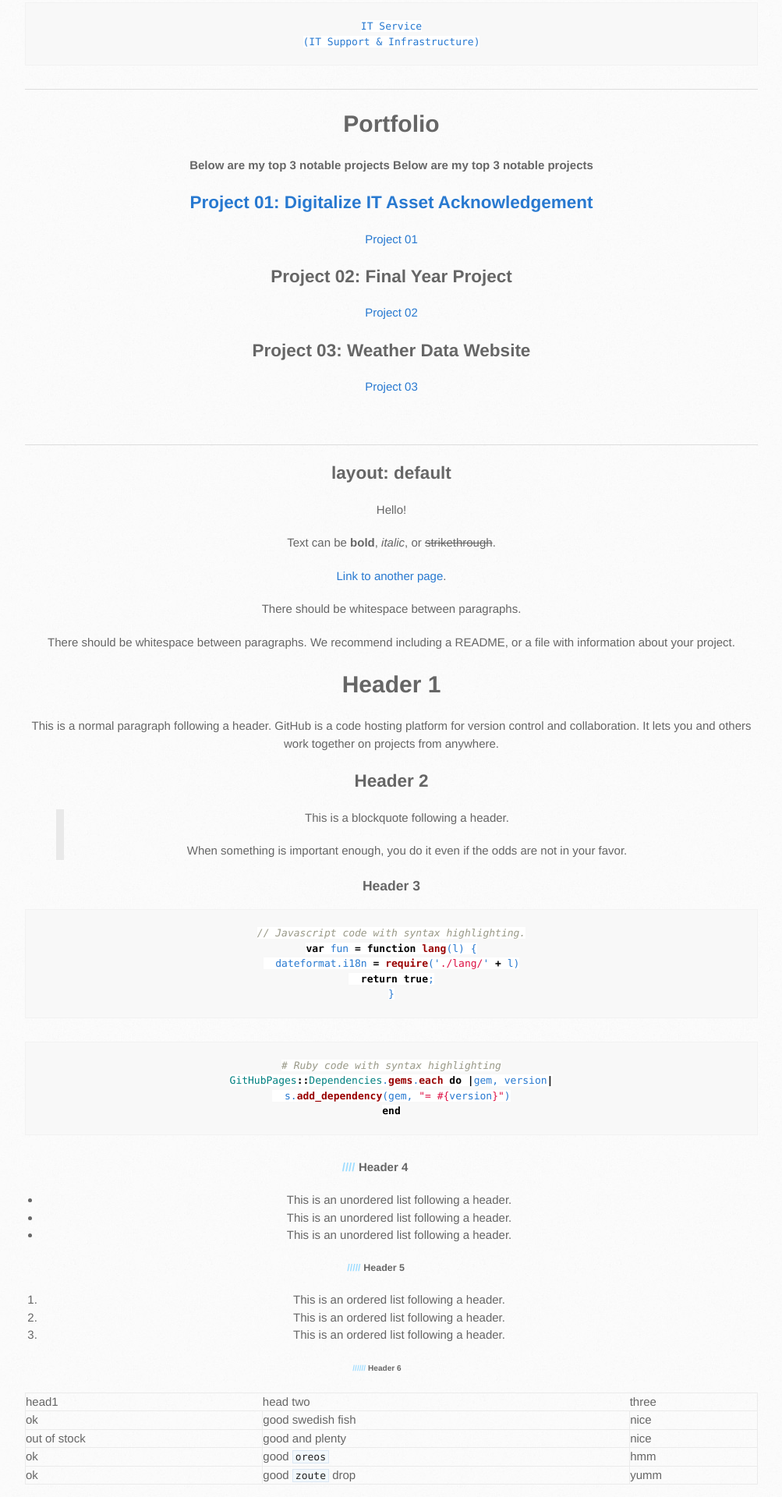
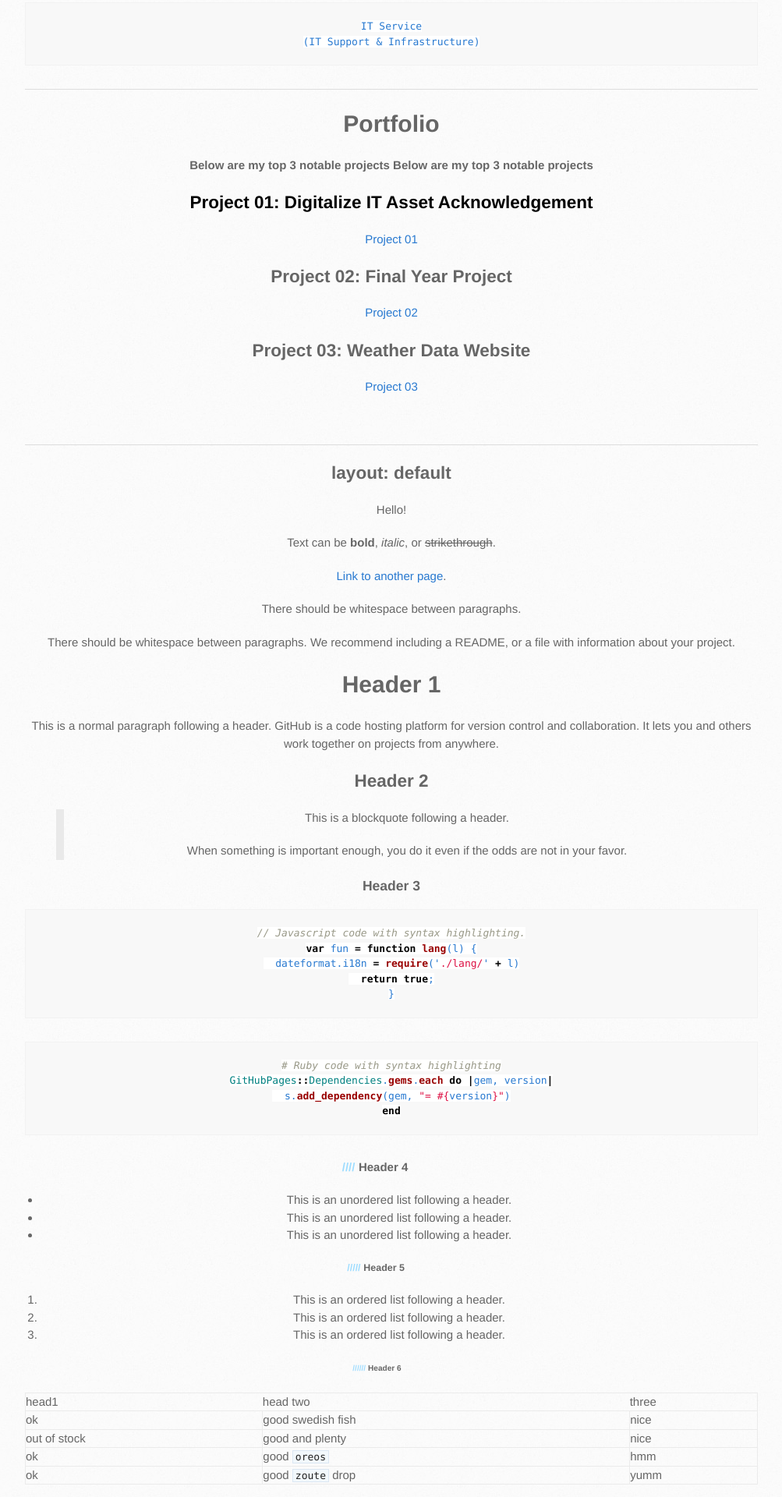
Before and after one commit to xianyichan/stephaniechan.github.io, a Jekyll site: the page built from index.md, in a window 1280 px wide. Shown: the part 1331-3251 px from the top of the page at 78% size, without its empty margins (138-1141 px from the left). Built offline with Jekyll 4.4.1, drawn with Linux system fonts in a browser that asks for light colours; our own code applies the rules of GitHub Pages for plain Markdown files; the repository's description, which GitHub fills in, is left out.

Commit message:
Update index.md

```diff
--- a/index.md
+++ b/index.md
@@ -61,7 +61,7 @@ IT Service
 **Below are my top 3 notable projects**
 <b>Below are my top 3 notable projects</b>
 
-<h2> <a href="project02.md"> Project 01: Digitalize IT Asset Acknowledgement </a> </h2>
+<h2> <a href="project02.html" style="color: black"> Project 01: Digitalize IT Asset Acknowledgement </a> </h2>
 [Project 01](./project02.md)
 
 
```
